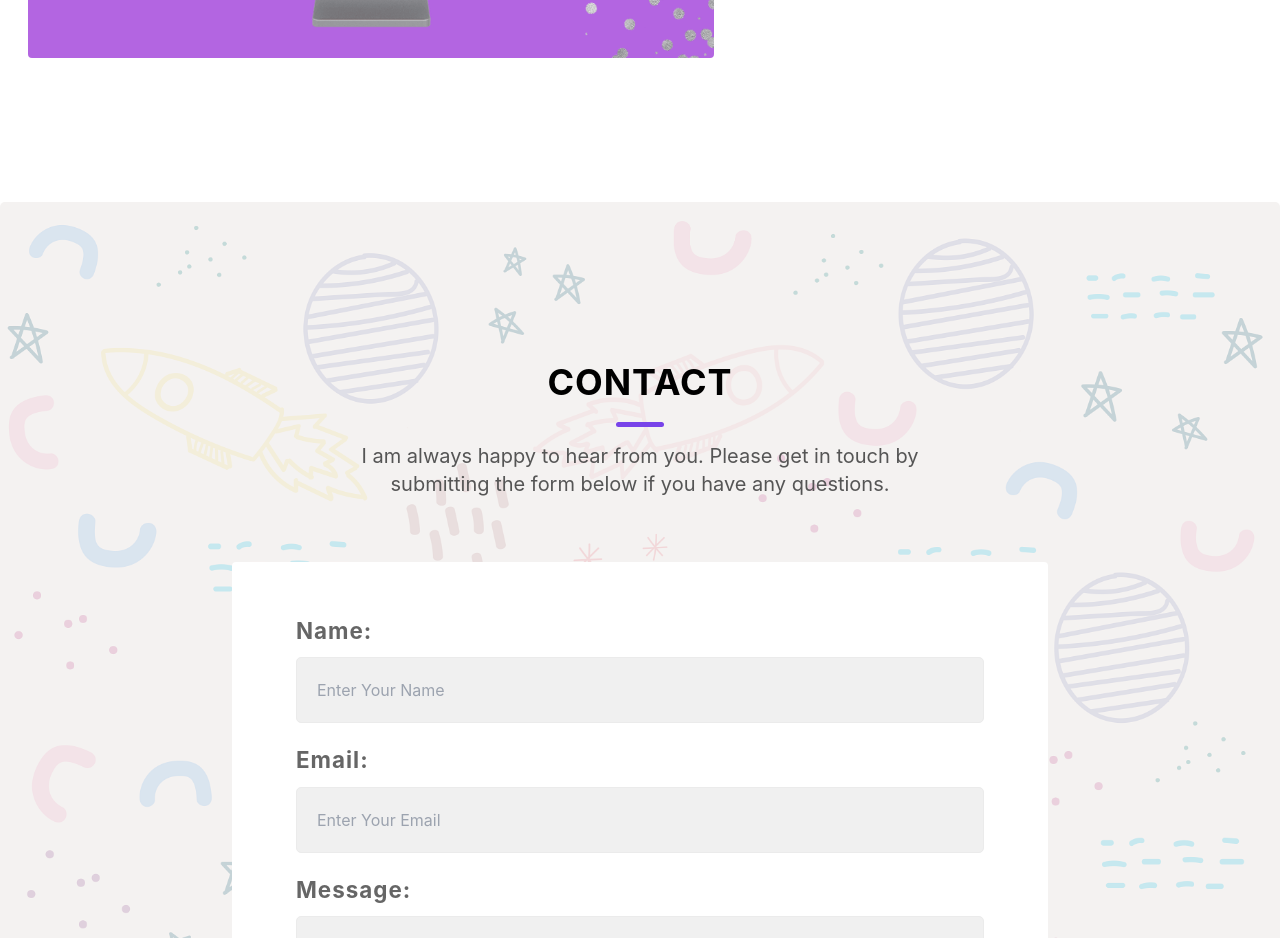
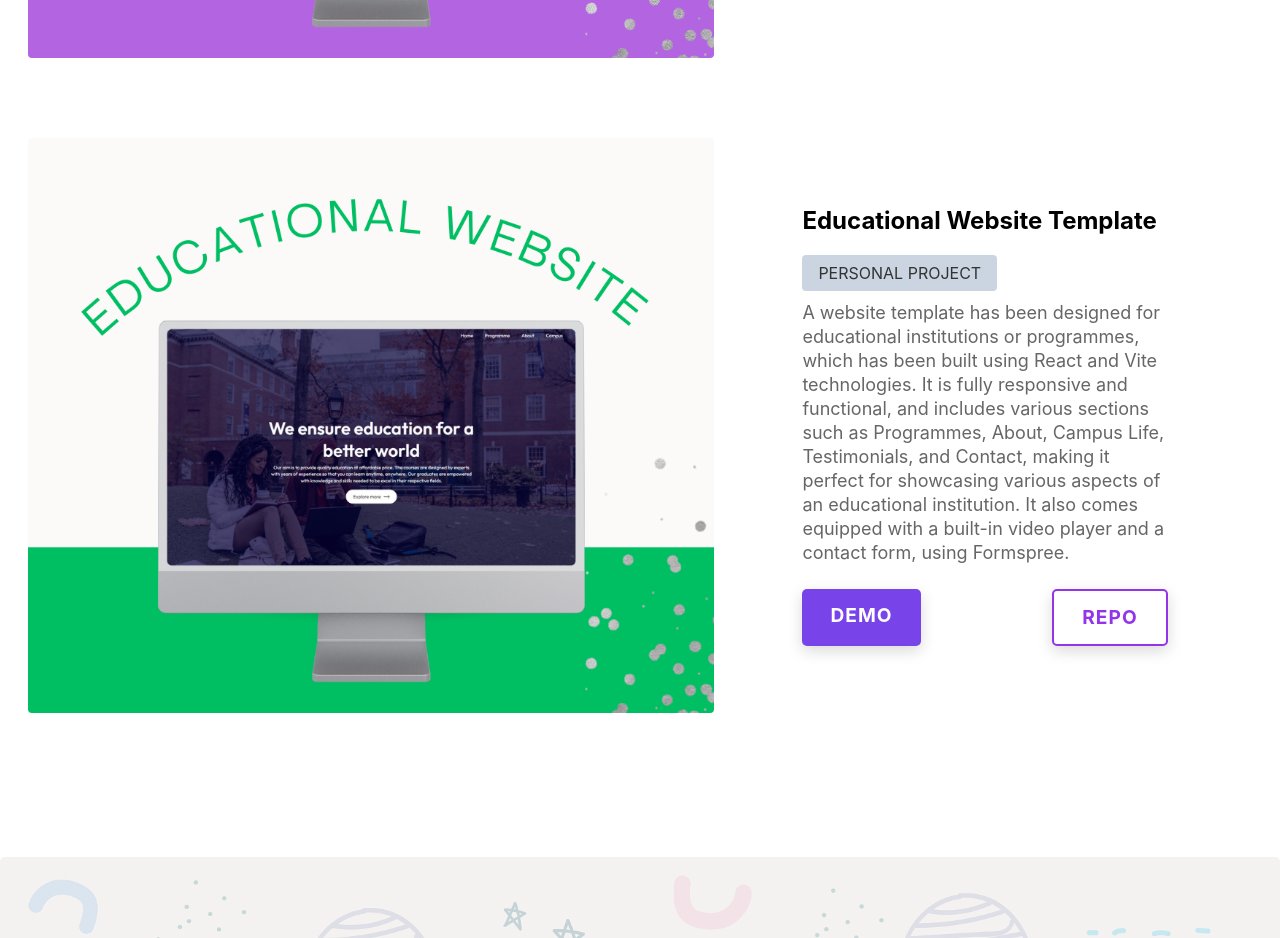
Before and after one commit to nataliiazab/portfolio, a React (Vite) app: page / in a window 1280 px wide. Shown: the part 4940-5878 px from the top of the page. Built offline with nearby package versions, Linux system fonts and the light colour scheme; a web font is replaced by a local one.

Commit message:
add educational website project

```diff
--- a/public/projects.js
+++ b/public/projects.js
@@ -40,7 +40,17 @@ const projects = [
     demo: "https://nataliiazab-rock-paper-scissors.netlify.app/",
     github: "https://github.com/nataliiazab/rock-paper-scissors",
     type: "personal project",
-  }
+  },
+  {
+    id: 5,
+    name: "Educational Website Template",
+    description:
+      "A website template has been designed for educational institutions or programmes, which has been built using React and Vite technologies. It is fully responsive and functional, and includes various sections such as Programmes, About, Campus Life, Testimonials, and Contact, making it perfect for showcasing various aspects of an educational institution. It also comes equipped with a built-in video player and a contact form, using Formspree.",
+    image: "./images/educational-website.png",
+    demo: "https://nataliiazab-educational-website.netlify.app/",
+    github: "https://github.com/nataliiazab/educational-website",
+    type: "personal project",
+  },
 ];
 
 export default projects;
```
Also changed, not shown: public/images/educational-website.png (added).
